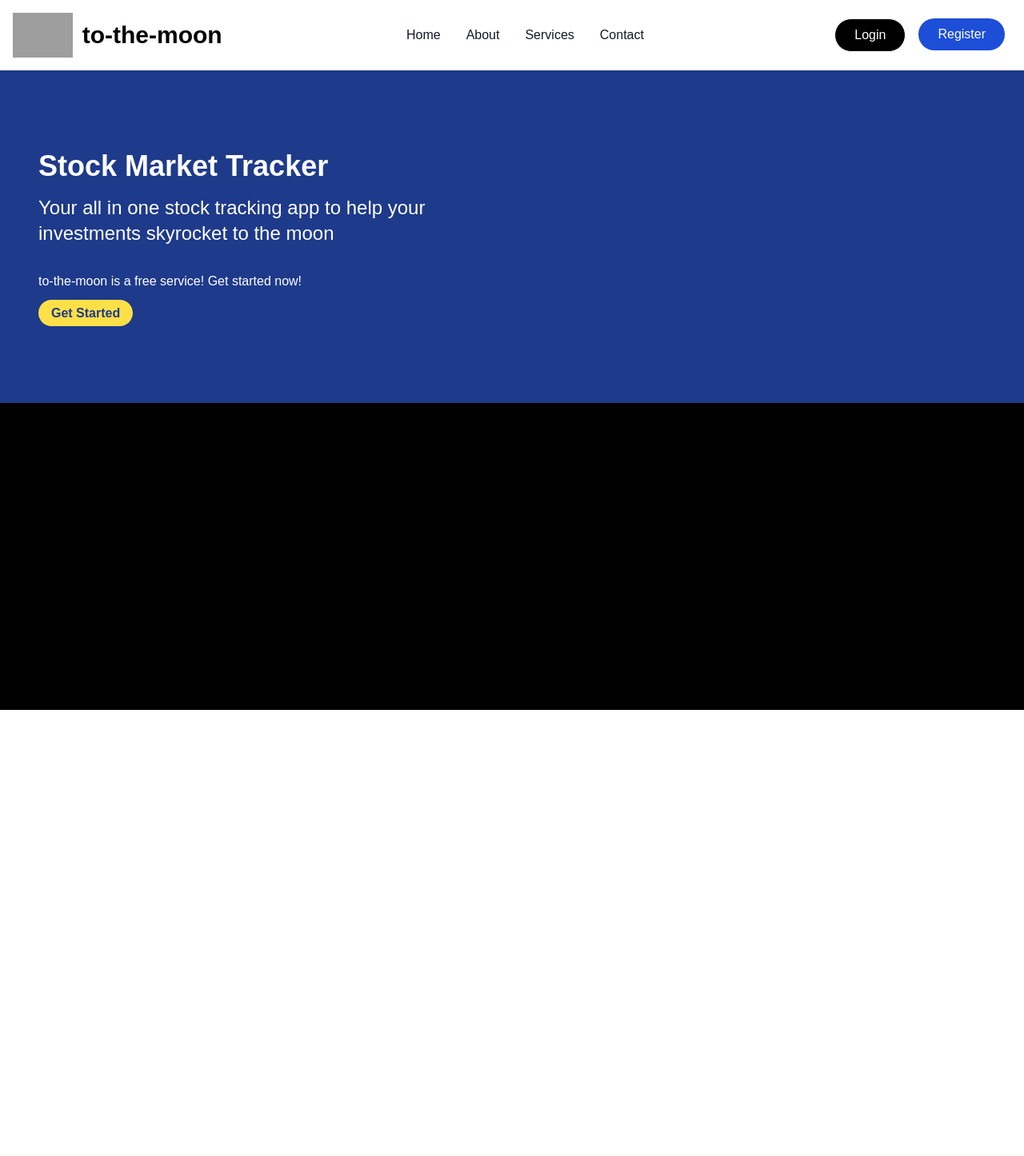
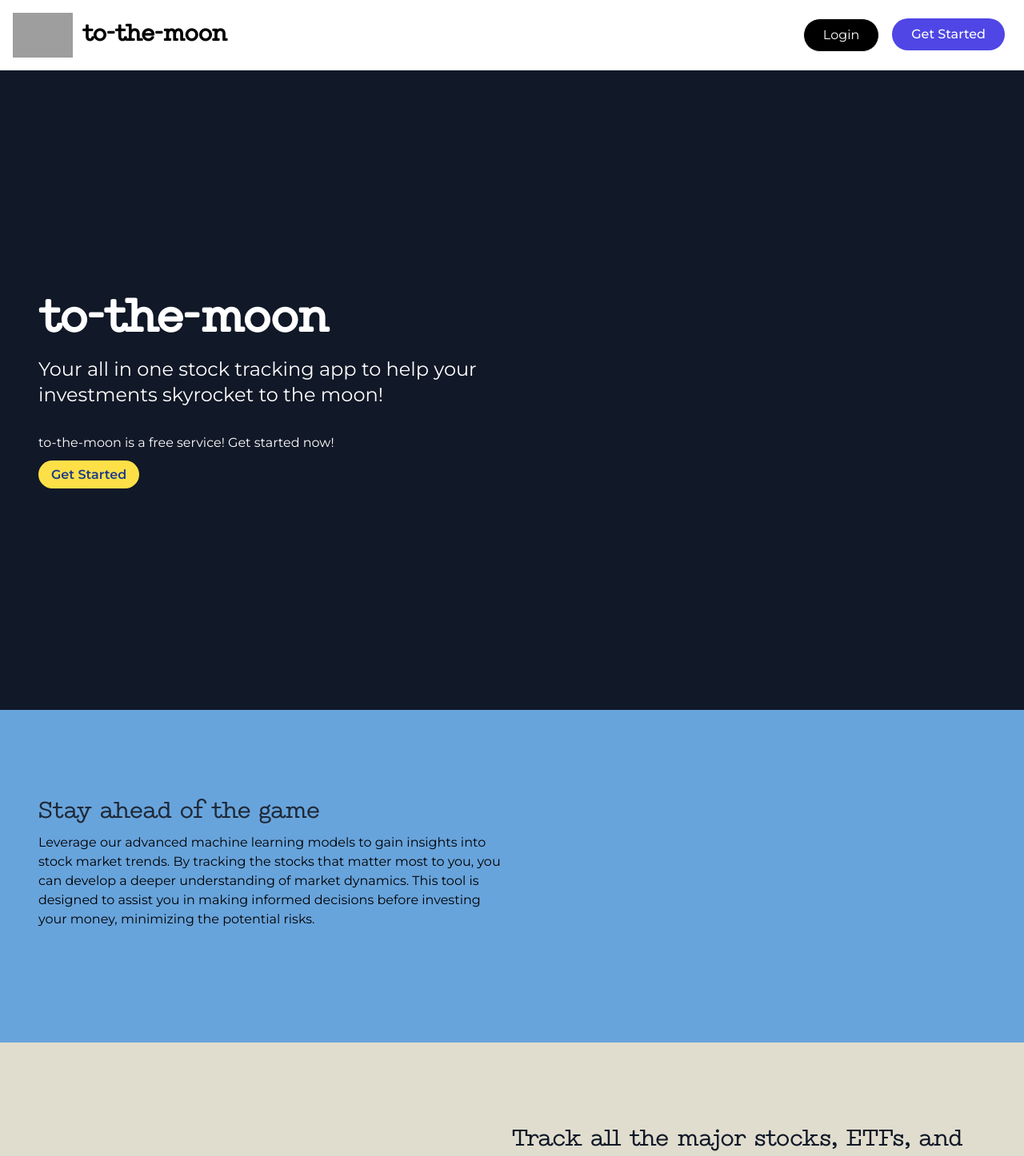
Before and after one commit to limlei2/to-the-moon, a React (Create React App) app in the folder to-the-moon-frontend/: page / in a window 1280 px wide. Shown: the top 1446 px of the page at 80% size. Before the commit the page ends 888 px from the top, so only its background shows below. Built offline with nearby package versions, Linux system fonts and the light colour scheme; grey boxes are pictures that could not be loaded.

Commit message:
fonts + homescreen

```diff
--- a/to-the-moon-frontend/public/index.html
+++ b/to-the-moon-frontend/public/index.html
@@ -2,19 +2,19 @@
 <html lang="en">
   <head>
     <meta charset="utf-8" />
-    <link rel="icon" href="%PUBLIC_URL%/favicon.ico" />
+    <link rel="icon" type="image/png" href="https://cdn0.iconfinder.com/data/icons/coloricons/50/50X50-02-1024.png" />
     <meta name="viewport" content="width=device-width, initial-scale=1" />
     <meta name="theme-color" content="#000000" />
     <meta
       name="description"
-      content="Web site created using create-react-app"
+      content="Track stocks and grow your investments"
     />
-    <link rel="apple-touch-icon" href="%PUBLIC_URL%/logo192.png" />
+    <link rel="apple-touch-icon" type="image/png" href="https://cdn0.iconfinder.com/data/icons/coloricons/50/50X50-02-1024.png" />
     <!--
       manifest.json provides metadata used when your web app is installed on a
       user's mobile device or desktop. See https://developers.google.com/web/fundamentals/web-app-manifest/
     -->
-    <link rel="manifest" href="%PUBLIC_URL%/manifest.json" />
+    <link rel="manifest" type="image/png" href="https://cdn0.iconfinder.com/data/icons/coloricons/50/50X50-02-1024.png" />
     <!--
       Notice the use of %PUBLIC_URL% in the tags above.
       It will be replaced with the URL of the `public` folder during the build.
@@ -24,7 +24,7 @@
       work correctly both with client-side routing and a non-root public URL.
       Learn how to configure a non-root public URL by running `npm run build`.
     -->
-    <title>React App</title>
+    <title>to-the-moon</title>
   </head>
   <body>
     <noscript>You need to enable JavaScript to run this app.</noscript>
--- a/to-the-moon-frontend/src/App.js
+++ b/to-the-moon-frontend/src/App.js
@@ -14,6 +14,7 @@ import { BrowserRouter as Router, Routes, Route } from "react-router-dom";
 function App() {
   const user = useSelector(selectUser);
   return (
+    <>
       <Router>
         <div className="App">
           {
@@ -28,7 +29,7 @@ function App() {
           </Routes>
         </div>
       </Router>
-
+      </>
   );
 }
 
--- a/to-the-moon-frontend/src/components/Navbar.js
+++ b/to-the-moon-frontend/src/components/Navbar.js
@@ -6,28 +6,12 @@ const Navbar = () => {
       <div className="max-w-screen-xl flex items-center justify-between mx-auto p-4">
         <a href="/" className="flex items-center space-x-3 rtl:space-x-reverse">
             <img src="https://cdn0.iconfinder.com/data/icons/coloricons/50/50X50-02-1024.png" className="h-14" alt="to-the-moon"/>
-            <span className="self-center text-3xl font-semibold whitespace-nowrap dark:text-white">to-the-moon</span>
+            <span className="self-center text-3xl font-semibold whitespace-nowrap dark:text-white" style={{fontFamily: 'TypeMachine, sans-serif'}}>to-the-moon</span>
         </a>
 
-        <div className="items-center justify-between">
-          <ul className="flex flex-row p-4 text-md space-x-8 dark:bg-black">
-            <li>
-            <a href="#" className="block py-2 px-3 text-gray-900 rounded-sm hover:bg-gray-100 md:hover:bg-transparent md:hover:text-blue-700 md:p-0 md:dark:hover:text-blue-500 dark:text-white dark:hover:bg-gray-700 dark:hover:text-white md:dark:hover:bg-transparent dark:border-gray-700">Home</a>
-            </li>
-            <li>
-              <a href="#" className="block py-2 px-3 text-gray-900 rounded-sm hover:bg-gray-100 md:hover:bg-transparent md:hover:text-blue-700 md:p-0 md:dark:hover:text-blue-500 dark:text-white dark:hover:bg-gray-700 dark:hover:text-white md:dark:hover:bg-transparent dark:border-gray-700">About</a>
-            </li>
-            <li>
-              <a href="#" className="block py-2 px-3 text-gray-900 rounded-sm hover:bg-gray-100 md:hover:bg-transparent md:hover:text-blue-700 md:p-0 md:dark:hover:text-blue-500 dark:text-white dark:hover:bg-gray-700 dark:hover:text-white md:dark:hover:bg-transparent dark:border-gray-700">Services</a>
-            </li>
-            <li>
-              <a href="#" className="block py-2 px-3 text-gray-900 rounded-sm hover:bg-gray-100 md:hover:bg-transparent md:hover:text-blue-700 md:p-0 md:dark:hover:text-blue-500 dark:text-white dark:hover:bg-gray-700 dark:hover:text-white md:dark:hover:bg-transparent dark:border-gray-700">Contact</a>
-            </li>
-          </ul>
-        </div>
         <div className="flex">
           <a href="/login"><button type="button" className="border border-white text-white bg-black hover:bg-white hover:text-black transition focus:ring-4 focus:outline-none focus:ring-blue-300 rounded-3xl text-md px-6 py-2 text-center mx-2">Login</button></a>
-          <a href="/register"><button type="button" className="text-white bg-blue-700 hover:bg-blue-800 focus:ring-4 focus:outline-none focus:ring-blue-300 font-medium rounded-3xl text-md px-6 py-2 text-center mx-2">Register</button></a>
+          <a href="/register"><button type="button" className="text-white bg-indigo-600 hover:bg-indigo-800 focus:ring-4 focus:outline-none focus:ring-blue-300 font-medium rounded-3xl text-md px-6 py-2 text-center mx-2">Get Started</button></a>
         </div>
 
       </div>
--- a/to-the-moon-frontend/src/index.css
+++ b/to-the-moon-frontend/src/index.css
@@ -1,19 +1,14 @@
-body {
-  margin: 0;
-  font-family: -apple-system, BlinkMacSystemFont, 'Segoe UI', 'Roboto', 'Oxygen',
-    'Ubuntu', 'Cantarell', 'Fira Sans', 'Droid Sans', 'Helvetica Neue',
-    sans-serif;
-  -webkit-font-smoothing: antialiased;
-  -moz-osx-font-smoothing: grayscale;
-}
+@import url('https://fonts.googleapis.com/css2?family=Montserrat:ital,wght@0,100..900;1,100..900&family=Tinos:ital,wght@0,400;0,700;1,400;1,700&display=swap');
 
-code {
-  font-family: source-code-pro, Menlo, Monaco, Consolas, 'Courier New',
-    monospace;
+@font-face {
+  font-family: 'TypeMachine';
+  src: url('../public/type-machine.ttf') format('truetype');
+  font-weight: normal;
+  font-style: normal;
 }
 
 * {
-  font-family: "Montserrat", sans-serif;
+  font-family: "Montserrat", serif;
   box-sizing: border-box;
   color: var(--color-black);
 
--- a/to-the-moon-frontend/src/pages/Home.js
+++ b/to-the-moon-frontend/src/pages/Home.js
@@ -10,22 +10,50 @@ const Home = () => {
   const user = useSelector(selectUser);
 
   return (
-    <div className="min-h-screen bg-black text-white">
-    <div className="bg-blue-900 text-white p-12 flex items-center">
+    <div>
+      <div className="min-h-screen bg-gray-900 text-white p-12 flex items-center">
         <div className="w-1/2">
-        <h1 className="text-4xl font-bold mb-4">Stock Market Tracker</h1>
+          <h1 className="text-6xl font-bold mb-4" style={{fontFamily: 'TypeMachine, sans-serif'}}>to-the-moon</h1>
           <p className="text-2xl mb-8">
-          Your all in one stock tracking app to help your investments skyrocket to the moon
+            Your all in one stock tracking app to help your investments skyrocket to the moon!
           </p>
           <p className="mb-4">
             to-the-moon is a free service! Get started now!
           </p>
-        <Link to="/register" className="bg-yellow-300 hover:bg-yellow-400 text-blue-900 font-semibold py-2 px-4 rounded-full">
+          <Link to="/register" className="bg-yellow-300 hover:bg-yellow-500 text-blue-900 font-semibold py-2 px-4 rounded-full">
             Get Started
           </Link>
         </div>
         <div className="w-1/2 flex items-center justify-center">
           <img className="h-80" src=""/>
+        </div>
+      </div>
+      <div className="bg-[#68a4dc] p-12 flex items-center">
+        <div className="w-1/2">
+          <h1 className="text-3xl mb-2 text-gray-800" style={{fontFamily: 'TypeMachine, sans-serif'}}>Stay ahead of the game</h1>
+          <p className="text-md mb-8 text-black">
+          Leverage our advanced machine learning models to gain insights into stock market trends.
+          By tracking the stocks that matter most to you, you can develop a deeper understanding of
+          market dynamics. This tool is designed to assist you in making informed decisions before
+          investing your money, minimizing the potential risks.
+          </p>
+        </div>
+        <div className="w-1/2 flex items-center justify-center">
+          <img className="h-80" src=""/>
+        </div>
+      </div>
+
+      <div className="bg-[#e0ddcf] text-gray-900 p-12 flex items-center">
+        <div className="w-1/2 flex items-center justify-center">
+          <img className="h-80" src=""/>
+        </div>
+        <div className="w-1/2">
+          <h1 className="text-3xl mb-2" style={{fontFamily: 'TypeMachine, sans-serif'}}>Track all the major stocks, ETFs, and options available to the public</h1>
+          <p className="text-md mb-8">
+          Our platform connects you to a broad selection of stocks, options, and ETFs. We offer real-time
+          data to keep you informed and support your investment decisions. Whether you're monitoring market
+          trends or planning your next move, our tool helps you stay ahead.
+          </p>
         </div>
       </div>
 
--- a/to-the-moon-frontend/src/pages/Login.js
+++ b/to-the-moon-frontend/src/pages/Login.js
@@ -42,7 +42,7 @@ const Login = () => {
         <div className="bg-black text-white min-h-screen flex items-center justify-center">
             <div className="bg-gray-900 shadow-lg rounded p-8 w-full max-w-md">
                 <div>
-                    <h1 className="text-white text-2xl font-semibold">Login</h1>
+                    <h1 className="text-white text-2xl font-semibold" style={{fontFamily: 'TypeMachine, sans-serif'}}>Login</h1>
                     <h2 className="mt-2 text-white">Sign in to your account to continue</h2>
                 </div>
                 <form className="mt-6 space-y-6" onSubmit={submit}>
--- a/to-the-moon-frontend/src/pages/Register.js
+++ b/to-the-moon-frontend/src/pages/Register.js
@@ -42,7 +42,7 @@ const Register = () => {
         <div className="bg-black text-white min-h-screen flex items-center justify-center">
             <div className="bg-gray-900 shadow-lg rounded p-8 w-full max-w-md">
                 <div>
-                    <h1 className="text-white text-2xl font-semibold">Register</h1>
+                    <h1 className="text-white text-2xl font-semibold" style={{fontFamily: 'TypeMachine, sans-serif'}}>Register</h1>
                     <h2 className="mt-2 text-white">Create an account to get started!</h2>
                 </div>
                 <form className="mt-6 space-y-6" onSubmit={submit}>
```
Also changed, not shown: to-the-moon-frontend/public/type-machine.ttf (added). Lines whose indentation alone changed are shown as unchanged.
